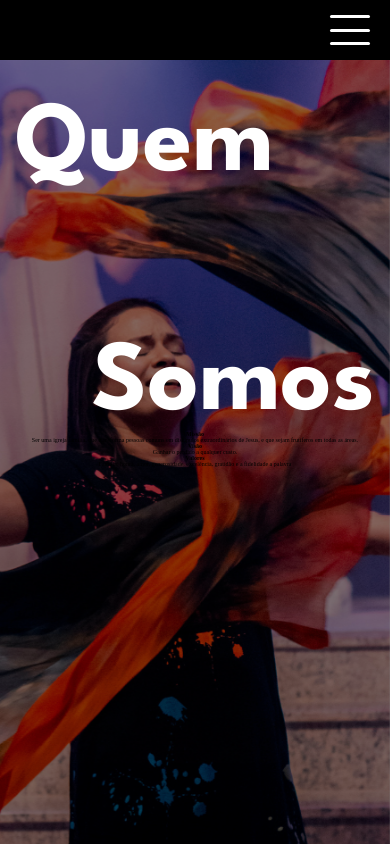
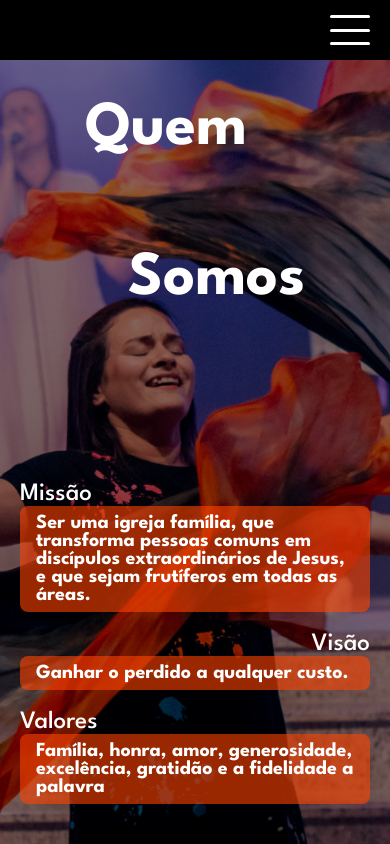
Before and after one commit to YH1d3k12/Projeto-Familia-Esperanca, a React (Vite) app in the folder frontend/: page /Projeto-Familia-Esperanca/about in a window 390 px wide. Built offline with nearby package versions, Linux system fonts and the light colour scheme; a web font is replaced by a local one.

Commit message:
Feat: created about pastors page.

```diff
--- a/frontend/src/pages/Home/about.tsx
+++ b/frontend/src/pages/Home/about.tsx
@@ -14,8 +14,8 @@ function About() {
                     <br />
                     <span>Somos</span>
                 </h1>
-                <div>
-                    <div>
+                <div className="about-paradigm-text-container">
+                    <div className="about-paradigm-text-box">
                         <h3>Missão</h3>
                         <p>
                             Ser uma igreja família, que transforma pessoas
@@ -23,11 +23,11 @@ function About() {
                             sejam frutíferos em todas as áreas.
                         </p>
                     </div>
-                    <div>
+                    <div className="about-paradigm-text-box">
                         <h3>Visão</h3>
                         <p>Ganhar o perdido a qualquer custo.</p>
                     </div>
-                    <div>
+                    <div className="about-paradigm-text-box">
                         <h3>Valores</h3>
                         <p>
                             Família, honra, amor, generosidade, excelência,
@@ -36,11 +36,17 @@ function About() {
                     </div>
                 </div>
             </section>
-            <section>
+            <section className="about-pastor page-screen page-padding">
+                <div className="about-pastor-bg-image">
+                    <img src={I} className="" />
+                </div>
                 <h2>Nossos pastores</h2>
                 <h3>Daniela Pardini</h3>
             </section>
-            <section>
+            <section className="about-pastor page-screen page-padding">
+                <div className="about-pastor-bg-image">
+                    <img src={F} className="" />
+                </div>
                 <h3>Felipe Pardini</h3>
             </section>
             <section>
--- a/frontend/src/pages/Home/styles.css
+++ b/frontend/src/pages/Home/styles.css
@@ -319,7 +319,6 @@ screen and (max-height: 640px) {
     flex-direction: column;
     align-items: center;
     background-color: rgba(0, 0, 0, 0.45);
-    text-align: center;
 }
 
 .about-paradigm-bg-image {
@@ -342,12 +341,48 @@ screen and (max-height: 640px) {
 .about-paradigm h1 {
     display: flex;
     flex-direction: column;
-    min-width: 360px;
+    min-width: 220px;
     width: 50%;
     max-width: 570px;
     color: white;
     font-family: 'League Spartan', sans-serif;
     font-size: 16rem;
+    font-weight: 700;
+    text-align: start;
+}
+
+.about-paradigm-text-container {
+    display: flex;
+    flex-direction: column;
+    justify-content: end;
+    gap: 20px;
+    width: 100%;
+    height: 100%;
+}
+
+.about-paradigm-text-box {
+    width: 100%;
+}
+
+.about-paradigm-text-box h3 {
+    color: #FFF;
+    font-family: "League Spartan", sans-serif;
+    font-size: 3rem;
+    font-weight: 500;
+    text-align: start;
+}
+
+.about-paradigm-text-box:nth-child(2) h3 {
+    text-align: end;
+}
+
+.about-paradigm-text-box p {
+    border-radius: 8px;
+    padding: 8px 16px;
+    background-color: #ff440099;
+    color: #FFF;
+    font-family: "League Spartan", sans-serif;
+    font-size: 2.5rem;
     font-weight: 700;
     text-align: start;
 }
@@ -359,3 +394,87 @@ screen and (max-height: 640px) {
 .about-paradigm h1 span:nth-of-type(2) {
     text-align: end;
 }
+
+@media screen and (max-width: 640px) {
+    .about-paradigm h1 {
+        font-size: 10rem;
+    }
+
+    .about-paradigm-text-box h3 {
+        font-size: 2.5rem;
+    }
+
+    .about-paradigm-text-box p {
+        font-size: 2rem;
+    }
+}
+
+@media screen and (max-height: 640px) {
+    .about-paradigm h1 {
+        display: none;
+    }
+
+    .about-paradigm-text-box h3 {
+        font-size: 2rem;
+    }
+
+    .about-paradigm-text-box p {
+        font-size: 1.5rem;
+    }
+}
+
+/* ===== ABOUT - PASTOR ===== */
+.about-pastor {
+    position: relative;
+    display: flex;
+    flex-direction: column;
+    justify-content: space-between;
+    background-color: rgba(0, 0, 0, 0.45);
+}
+
+.about-pastor:nth-last-of-type(2) {
+    justify-content: end;
+}
+
+.about-pastor-bg-image {
+    position: absolute;
+    top: 0;
+    left: 0;
+    width: 100%;
+    height: 100%;
+    background-color: black;
+    z-index: -1;
+}
+
+.about-pastor-bg-image img {
+    width: 100%;
+    height: 100%;
+    object-fit: contain;
+    object-position: center;
+}
+
+.about-pastor h2,
+.about-pastor h3 {
+    color: #FFF;
+    font-family: "League Spartan", sans-serif;
+    font-size: 6rem;
+    font-weight: 700;
+    text-transform: uppercase;
+}
+
+@media screen and (max-width: 640px) {
+
+    .about-pastor h2,
+    .about-pastor h3 {
+        font-size: 3rem;
+    }
+}
+
+
+@media screen and (max-height: 640px) {
+
+    .about-pastor h2,
+    .about-pastor h3 {
+        font-size: 3rem;
+    }
+}
```
